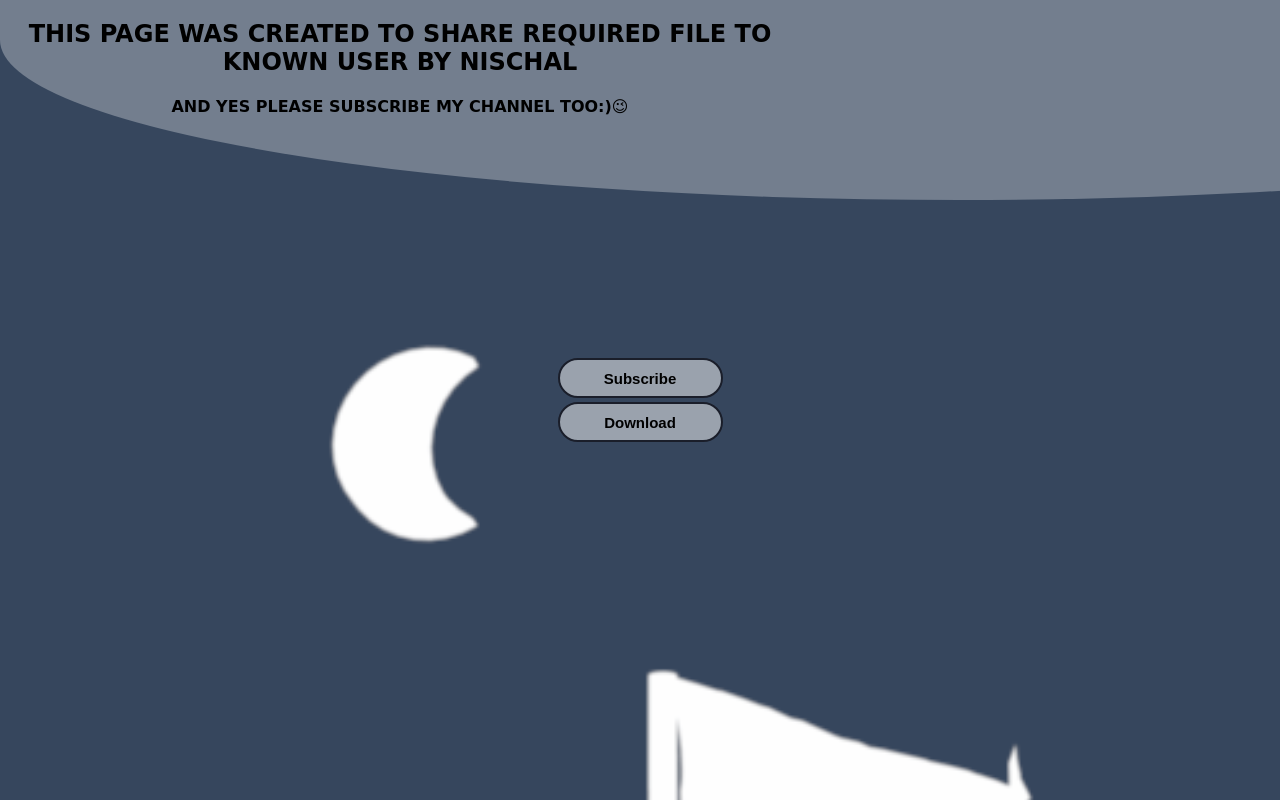
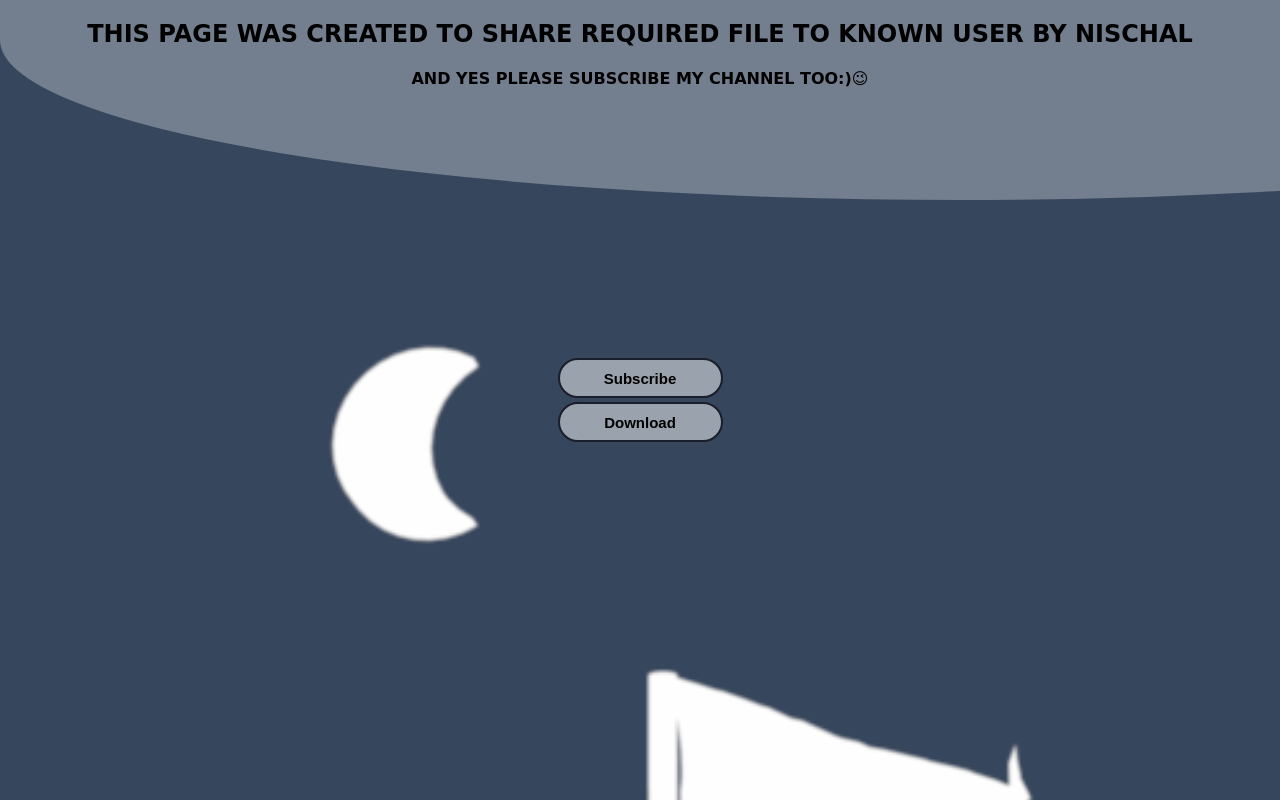
Before and after one commit to errornischal/errorshare, a plain HTML site: page index.html in a window 1280 px wide. Shown: the top 800 px of the page. Drawn offline with Linux system fonts and the light colour scheme.

Commit message:
Update stylee.css

```diff
--- a/stylee.css
+++ b/stylee.css
@@ -68,8 +68,6 @@ body{
 .box{
 	position: relative;
 	text-align: center;
-	max-width: 100vh;
-	height: 30vh;
 	justify-content: center;
 	left: 0%;
 }
```
